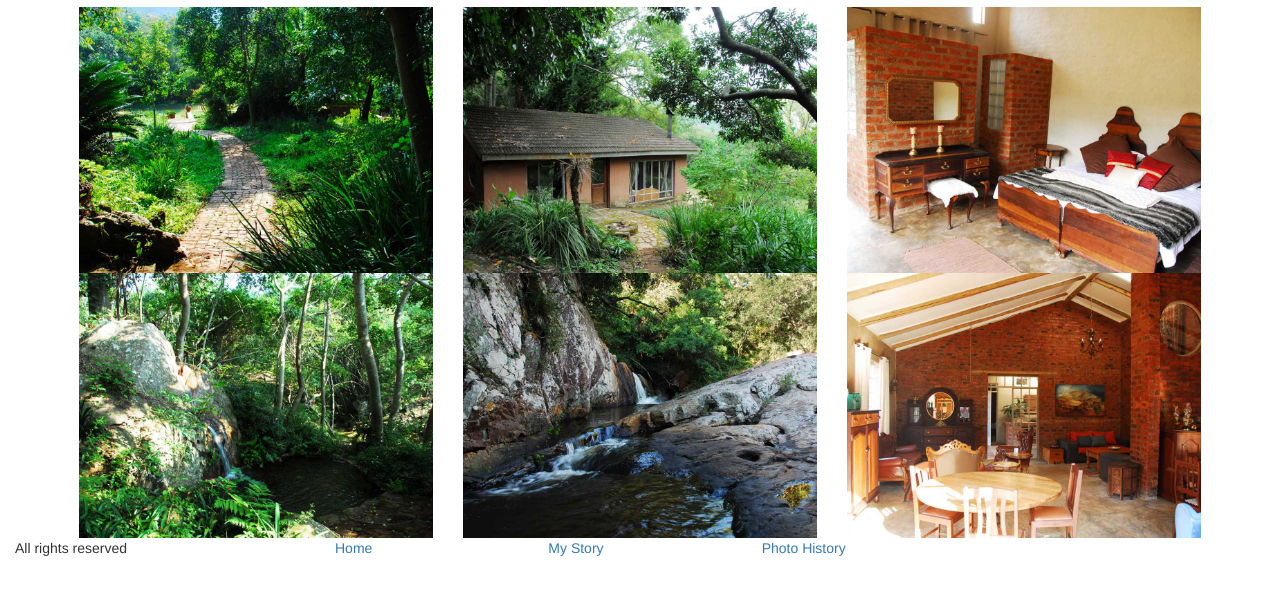
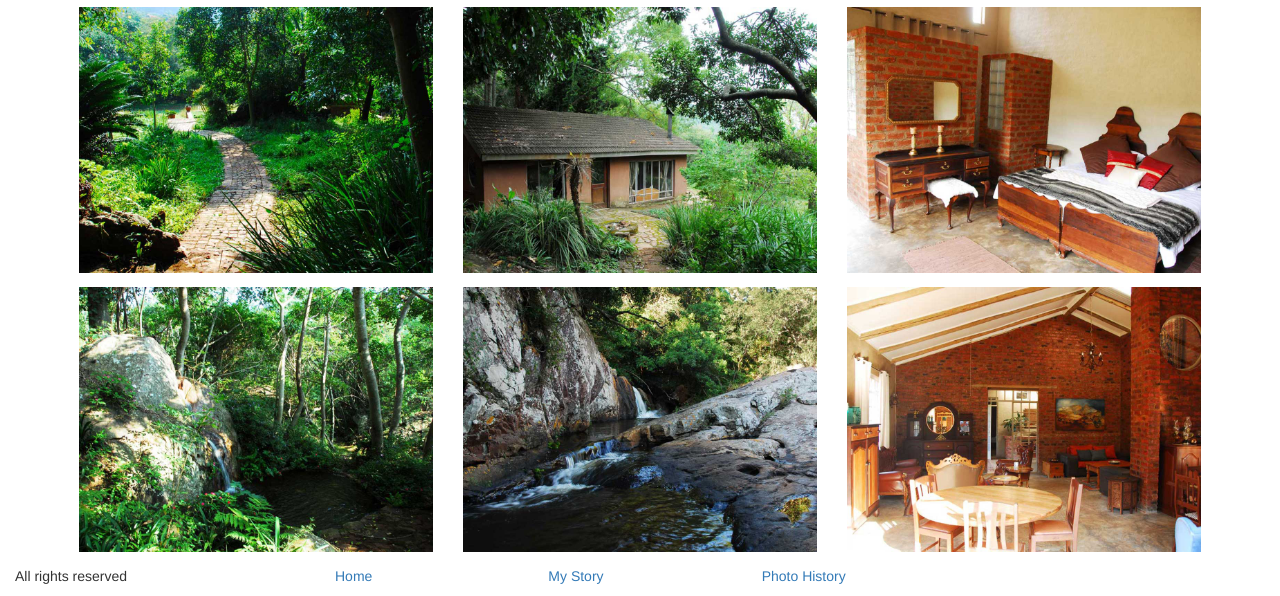
Before and after one commit to Cheriseru/ABC-Photography, a plain HTML site: page index.html in a window 1280 px wide. Shown: the part 560-1156 px from the top of the page. Before the commit the page ends 1128 px from the top, so only its background shows below. Drawn offline with nearby package versions, Linux system fonts and the light colour scheme.

Commit message:
images spread over 2 rows

```diff
--- a/Resources/styles.css
+++ b/Resources/styles.css
@@ -33,4 +33,8 @@ nav a {
   width: 90%;
 }
 
+#Gallery .row{
+  margin-bottom: 1em;
+}
+
 /*footer*/
--- a/index.html
+++ b/index.html
@@ -38,12 +38,14 @@
 <div class="container-fluid" id="Gallery">
   <div class="row">
     <h1 class="col-xs-12">My Photos</h1>
-    <img src="./Resources/Images/ForestFootpath.jpg" class="col-xs-12 col-md-6 col-lg-4">
-    <img src="./Resources/Images/cottage.jpg" class="col-xs-12 col-md-6 col-lg-4">
-    <img src="./Resources/Images/RoomViewOfBedAndBathroom.jpg" class="col-xs-12 col-md-6 col-lg-4">
-    <img src="./Resources/Images/ForestWaterfall.jpg" class="col-xs-12 col-md-6 col-lg-4">
-    <img src="./Resources/Images/StreamOverRocks.jpg" class="col-xs-12 col-md-6 col-lg-4">
-    <img src="./Resources/Images/RoomViewOfLounge.jpg" class="col-xs-12 col-md-6 col-lg-4">
+    <img src="./Resources/Images/ForestFootpath.jpg" class="col-xs-12 col-md-12 col-lg-4">
+    <img src="./Resources/Images/cottage.jpg" class="col-xs-12 col-md-12 col-lg-4">
+    <img src="./Resources/Images/RoomViewOfBedAndBathroom.jpg" class="col-xs-12 col-md-12 col-lg-4">
+  </div>
+  <div class="row">
+    <img src="./Resources/Images/ForestWaterfall.jpg" class="col-xs-12 col-md-12 col-lg-4">
+    <img src="./Resources/Images/StreamOverRocks.jpg" class="col-xs-12 col-md-12 col-lg-4">
+    <img src="./Resources/Images/RoomViewOfLounge.jpg" class="col-xs-12 col-md-12 col-lg-4">
   </div>
 </div>
     <!--footer -->
```
